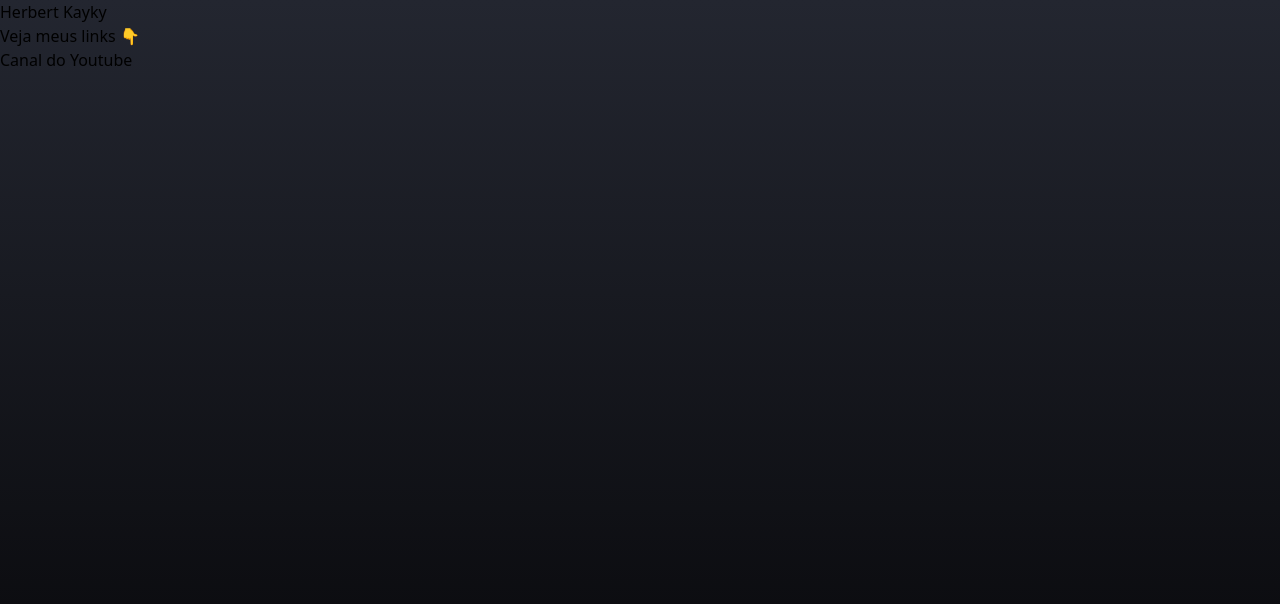
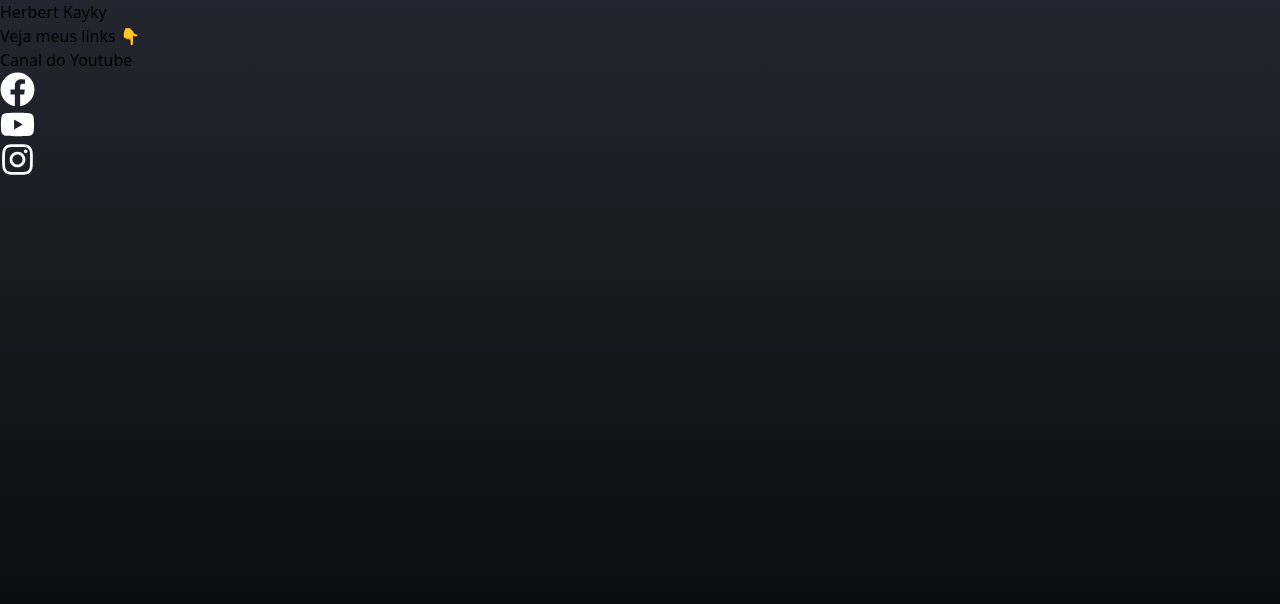
Before and after one commit to HerbertKayky/linktreeTS, a React (Vite) app: page / in a window 1280 px wide. Shown: the top 604 px of the page. Built offline with nearby package versions, Linux system fonts and the light colour scheme.

Commit message:
:sparkles: feat: Página Home

```diff
--- /dev/null
+++ b/src/components/Social/index.tsx
@@ -0,0 +1,18 @@
+import { ReactNode } from "react"
+
+interface SocialProps {
+    url: string,
+    children: ReactNode
+}
+
+const Social = ({url, children}: SocialProps) => {
+  return (
+    <a href={url} rel="noopener noreferrer" target="_blank">
+        {children}
+    </a>
+
+
+  )
+}
+
+export default Social
--- a/src/pages/home/index.tsx
+++ b/src/pages/home/index.tsx
@@ -1,3 +1,6 @@
+import { FaFacebook, FaInstagram, FaYoutube } from "react-icons/fa";
+import Social from "../../components/Social";
+
 const Home = () => {
   return (
     <div className="flex flex-col w-full py-4 items-center justify-center">
@@ -9,22 +12,22 @@ const Home = () => {
       <main className="flex flex-col w-11/12 max-w-xl text-center">
         <section className="bg-white mb-4 w-full py-2 rounded-lg select-none transition-transform hover:scale-105 cursor-pointer">
           <a>
-            <p className="text-base md:text-lg">
-              Canal do Youtube
-            </p>
+            <p className="text-base md:text-lg">Canal do Youtube</p>
           </a>
         </section>
 
         <footer className="flex justify-center gap-3 my-4 ">
-
+          <Social url="https://facebook.com/kaykyjsx">
+            <FaFacebook size={35} color="#FFF" />
+          </Social>
+          <Social url="https://www.youtube.com/channel/UC4GvOjfuHxMPtpnCeqoJcEg">
+            <FaYoutube size={35} color="#FFF" />
+          </Social>
+          <Social url="https://instagram.com/kayky.tsx">
+            <FaInstagram size={35} color="#FFF" />
+          </Social>
         </footer>
-
       </main>
-
-
-
-
-
     </div>
   );
 };
```
